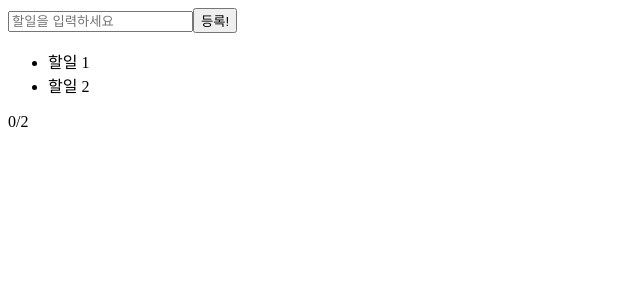
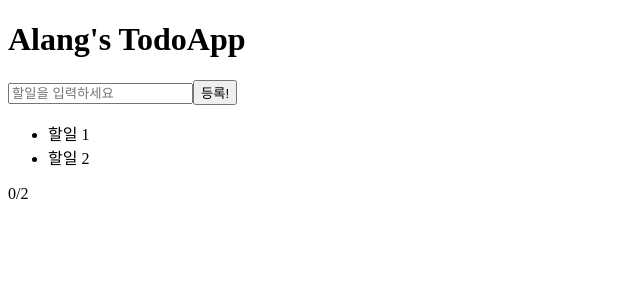
Before and after one commit to AlangGY/Vue-TodoList, a Vue app: page / in a window 1280 px wide. Shown: the top 300 px of the page, without its empty margins (0-640 px from the left). Built offline with nearby package versions, Linux system fonts and the light colour scheme.

Commit message:
🎉 feat : Todo Component 작성

```diff
--- a/src/App.vue
+++ b/src/App.vue
@@ -1,26 +1,18 @@
 <template>
   <div class="app__inner">
-    <div class="app__title"></div>
-    <div class="app__todo-list">
-      <div class="todo-list__form">
-        <form @submit.prevent>
-          <input
-            type="text"
-            placeholder="할일을 입력하세요">
-          <button> 등록! </button>
-        </form>
-      </div>
-      <div class="todo-list__lists">
-        <ul>
-          <li>할일 1</li>
-          <li>할일 2</li>
-        </ul>
-      </div>
-      <div class="todo-list__count">
-        <span class="count__done">0</span>
-        <span class="divider">/</span>
-        <span class="count__total">2</span>
-      </div>
-    </div>
+    <Title />
+    <TodoList />
   </div>
 </template>
+
+<script>
+import Title from '~/components/Title';
+import TodoList from '~/components/todolist';
+
+export default {
+  components : {
+    Title,
+    TodoList
+  }
+};
+</script>
--- /dev/null
+++ b/src/components/Title.vue
@@ -0,0 +1,3 @@
+<template>
+  <h1>Alang's TodoApp</h1>
+</template>
--- /dev/null
+++ b/src/components/todolist/TodoCount.vue
@@ -0,0 +1,7 @@
+<template>
+  <div class="todo-list__count">
+    <span class="count__done">0</span>
+    <span class="divider">/</span>
+    <span class="count__total">2</span>
+  </div>
+</template>
--- /dev/null
+++ b/src/components/todolist/TodoForm.vue
@@ -0,0 +1,10 @@
+<template>
+  <div class="todo-list__form">
+    <form @submit.prevent>
+      <input
+        type="text"
+        placeholder="할일을 입력하세요">
+      <button> 등록! </button>
+    </form>
+  </div>
+</template>
--- /dev/null
+++ b/src/components/todolist/TodoList.vue
@@ -0,0 +1,8 @@
+<template>
+  <div class="todo-list__lists">
+    <ul>
+      <li>할일 1</li>
+      <li>할일 2</li>
+    </ul>
+  </div>
+</template>
--- /dev/null
+++ b/src/components/todolist/index.vue
@@ -0,0 +1,21 @@
+<template>
+  <div class="todo-list__inner">
+    <TodoForm />
+    <TodoList />
+    <TodoCount />
+  </div>
+</template>
+
+<script>
+import TodoForm from './TodoForm';
+import TodoList from './TodoList';
+import TodoCount from './TodoCount';
+
+export default {
+  components : {
+    TodoForm,
+    TodoList,
+    TodoCount
+  }
+};
+</script>
```
Also changed, not shown: src/components/Hello.vue (deleted, +0 -11 lines).
